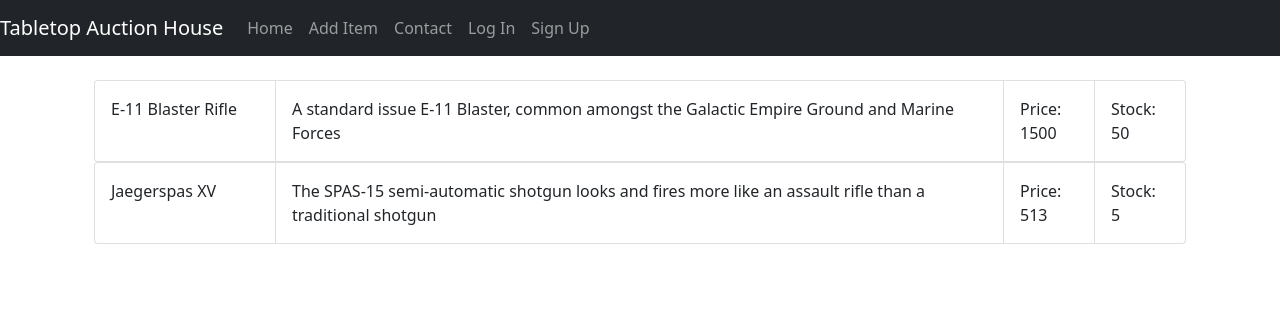
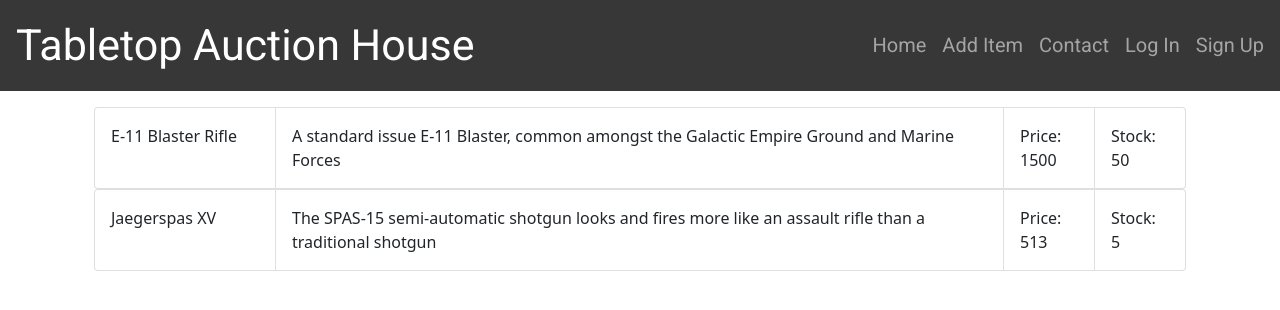
Before and after one commit to smakela13/tabletop-auction-house-react-edition, a React (Create React App) app in the folder client/: page / in a window 1280 px wide. Shown: the top 310 px of the page. Built offline with nearby package versions, Linux system fonts and the light colour scheme.

Commit message:
Updated font size of website's name and navbar - Updated background color of navbar - Fixed nav item margin issue

```diff
--- a/client/src/components/Login.js
+++ b/client/src/components/Login.js
@@ -4,6 +4,7 @@ import { Form, Button, Alert } from 'react-bootstrap';
 import { useMutation } from '@apollo/client';
 import { LOGIN_USER } from '../utils/mutations';
 import Auth from '../utils/auth';
+
 const LoginForm = () => {
   const [formState, setFormState] = useState({ email: '', password: '' });
   const [validated] = useState(false);
--- a/client/src/components/Navbar.js
+++ b/client/src/components/Navbar.js
@@ -8,15 +8,19 @@ const Navigation = () => {
 				collapseOnSelect
 				sticky='top'
 				expand='sm'
-				bg='dark'
 				variant='dark'
-				className='header mb-4'>
-				<Navbar.Brand className='header-nav'>
+				className='header mb-3'
+				style={{ backgroundColor: '#373737' }}>
+				<Navbar.Brand
+					className='header-nav px-3'
+					style={{ fontSize: '43px', fontFamily: 'Roboto' }}>
 					Tabletop Auction House
 				</Navbar.Brand>
 				<Navbar.Toggle aria-controls='responsive-navbar-nav' />
 				<Navbar.Collapse id='responsive-navbar-nav'>
-					<Nav className='ml-auto'>
+					<Nav
+						className='ms-auto px-2'
+						style={{ fontSize: '20px', fontFamily: 'Roboto' }}>
 						<Nav.Link href='/'>Home</Nav.Link>
 						<Nav.Link href='/additem'>Add Item</Nav.Link>
 						<Nav.Link href='/contact'>Contact</Nav.Link>
```
